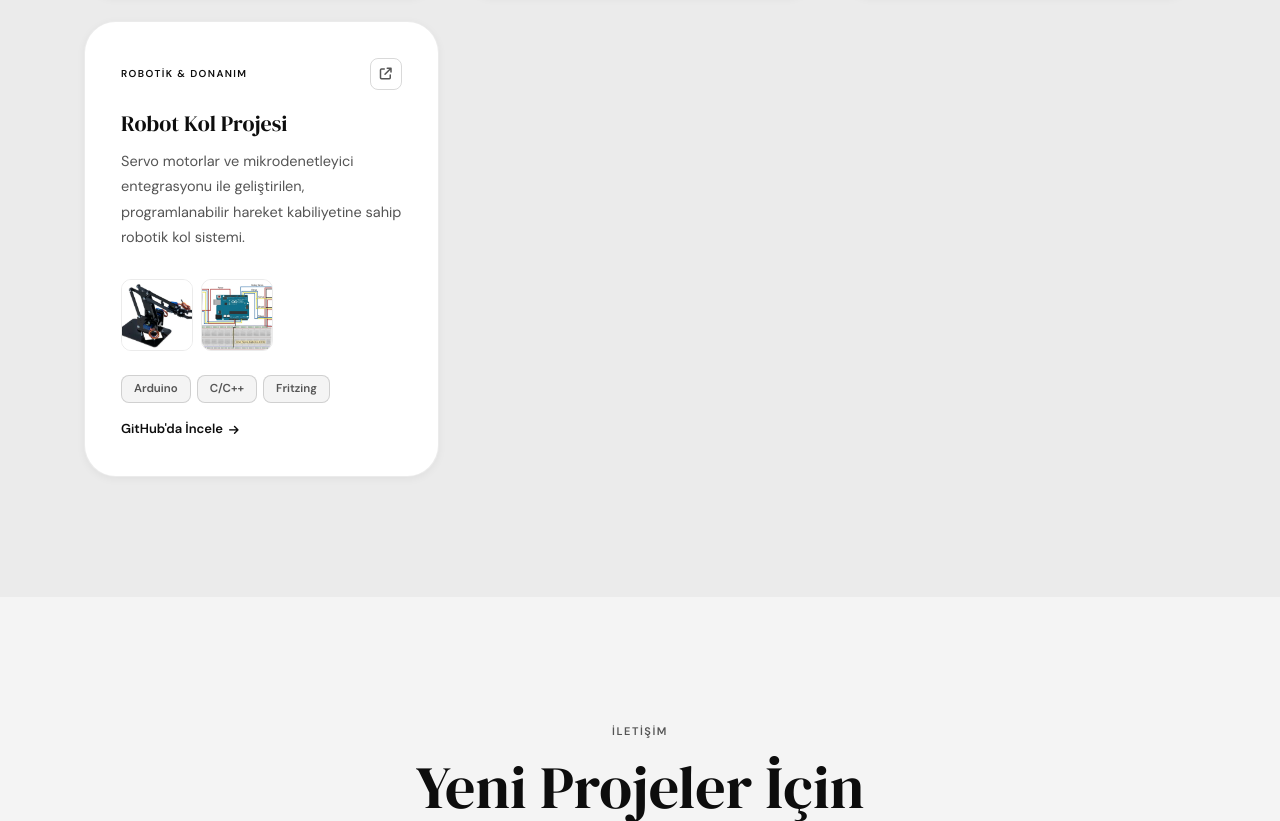
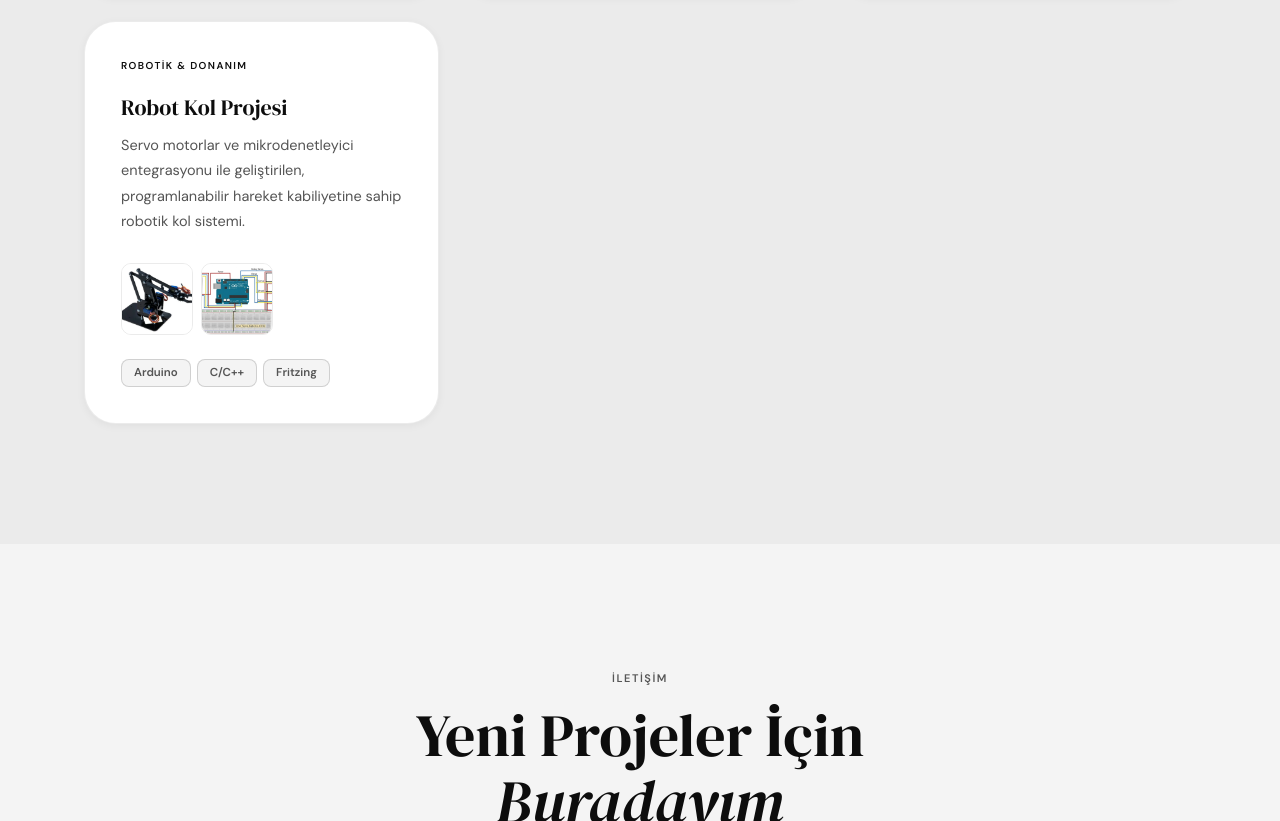
Before and after one commit to yigitsrmn0/Yigit-Alp-Surmeneli-Portfolyo, a plain HTML site: page index.html in a window 1280 px wide. Shown: the part 3778-4599 px from the top of the page. Drawn offline with nearby package versions, Linux system fonts and the light colour scheme.

Commit message:
robotik & donanim proje kartı düzenlendi

```diff
--- a/index.html
+++ b/index.html
@@ -234,9 +234,6 @@
                 <article class="project-card reveal-up" style="--d:0s">
                     <div class="project-top">
                         <span class="project-cat">Robotik &amp; Donanım</span>
-                        <a href="https://github.com/yigitsrmn0/robot-kol-repo-linki-buraya" class="project-ext-link" target="_blank" rel="noopener" aria-label="GitHub'a Git">
-                            <i class="fas fa-arrow-up-right-from-square"></i>
-                        </a>
                     </div>
                     <h3 class="project-title">Robot Kol Projesi</h3>
                     <p class="project-desc">Servo motorlar ve mikrodenetleyici entegrasyonu ile geliştirilen, programlanabilir hareket kabiliyetine sahip robotik kol sistemi.</p>
@@ -248,9 +245,6 @@
                         <div class="project-techs">
                             <span>Arduino</span><span>C/C++</span><span>Fritzing</span>
                         </div>
-                        <a href="https://github.com/yigitsrmn0/robot-kol-repo-linki-buraya" class="project-cta" target="_blank" rel="noopener">
-                            GitHub'da İncele <i class="fas fa-arrow-right"></i>
-                        </a>
                     </div>
                 </article>
             </div>
```
